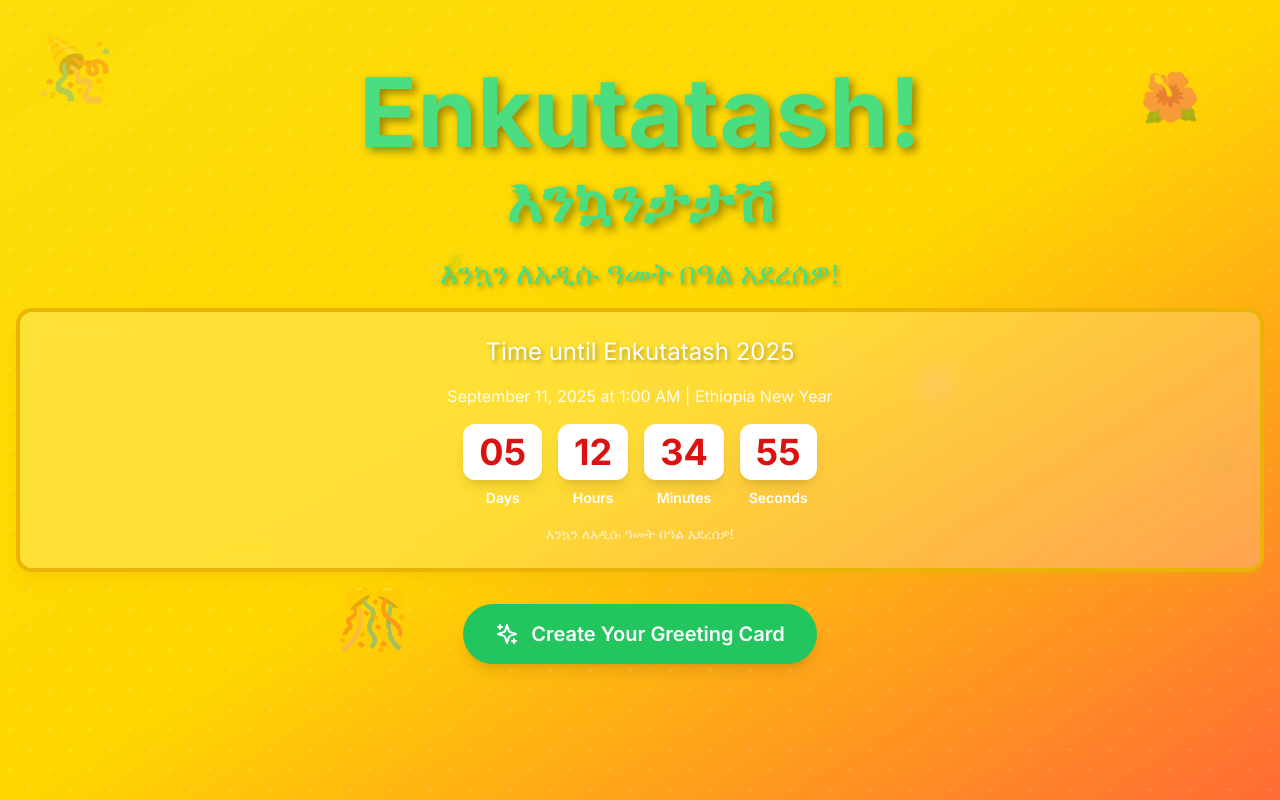
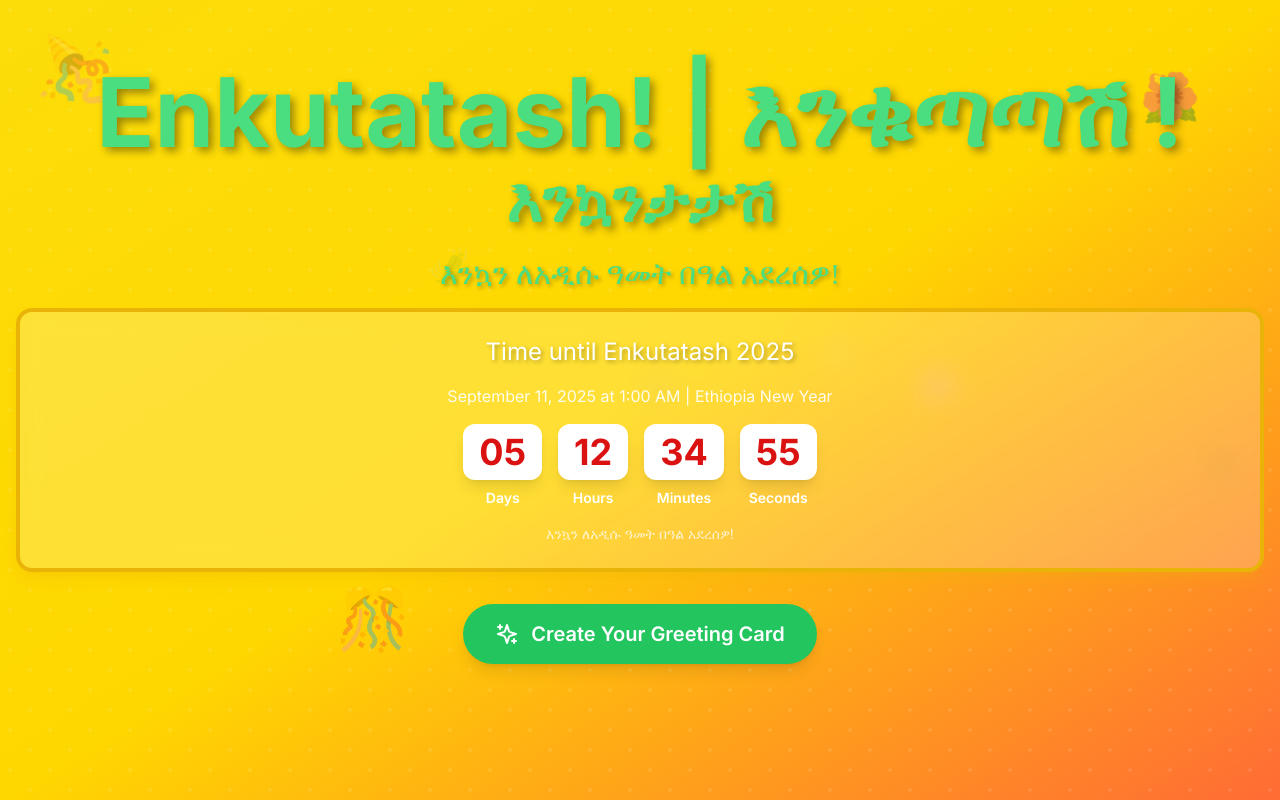
Before and after one commit to tediyo/Enkutatash-Gift-Card-New-Year, a Next.js app: page / in a window 1280 px wide. Built offline with nearby package versions, Linux system fonts and the light colour scheme; a web font is replaced by a local one.

Commit message:
Label Customization

```diff
--- a/app/page.tsx
+++ b/app/page.tsx
@@ -342,7 +342,7 @@ export default function Home() {
             animate={{ y: 0, opacity: 1 }}
             transition={{ duration: 0.8, delay: 0.2 }}
           >
-            Enkutatash!
+            Enkutatash! | እንቁጣጣሽ !
           </motion.h1>
 
           <motion.h2
```
